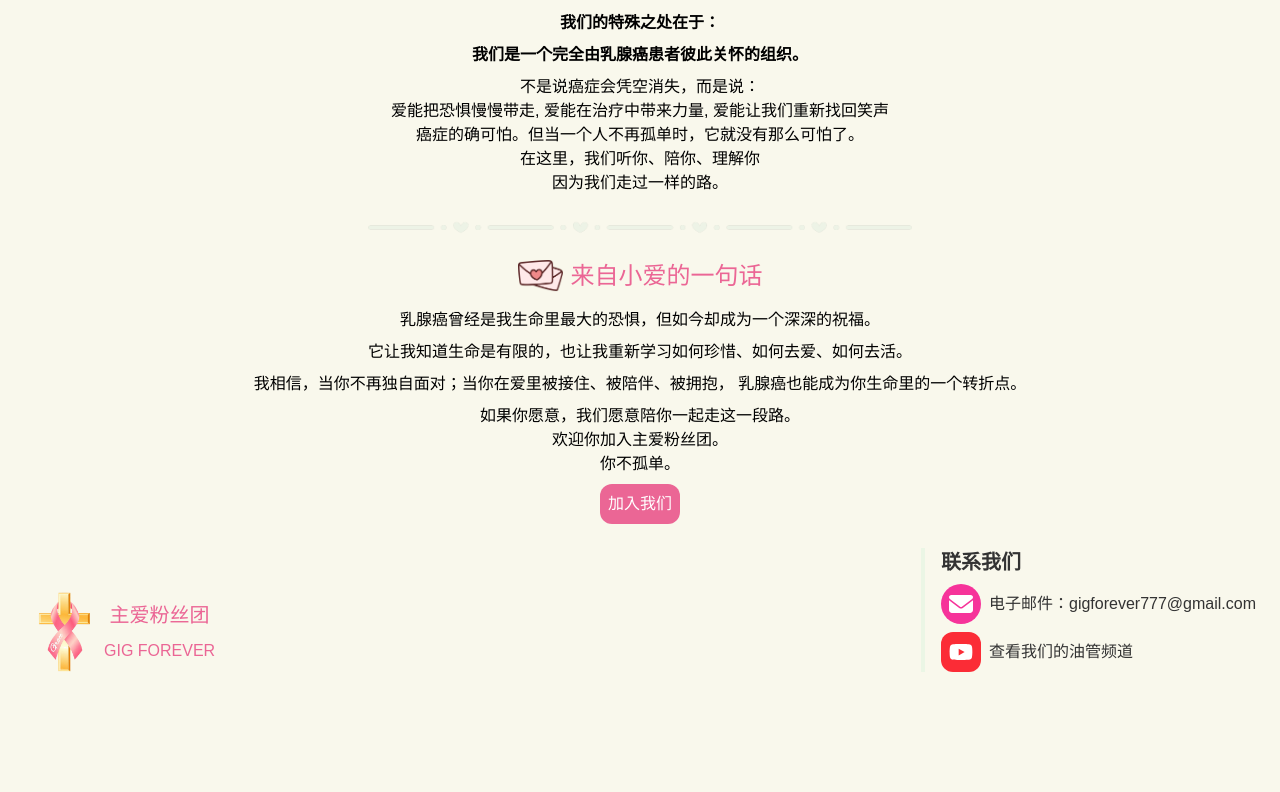
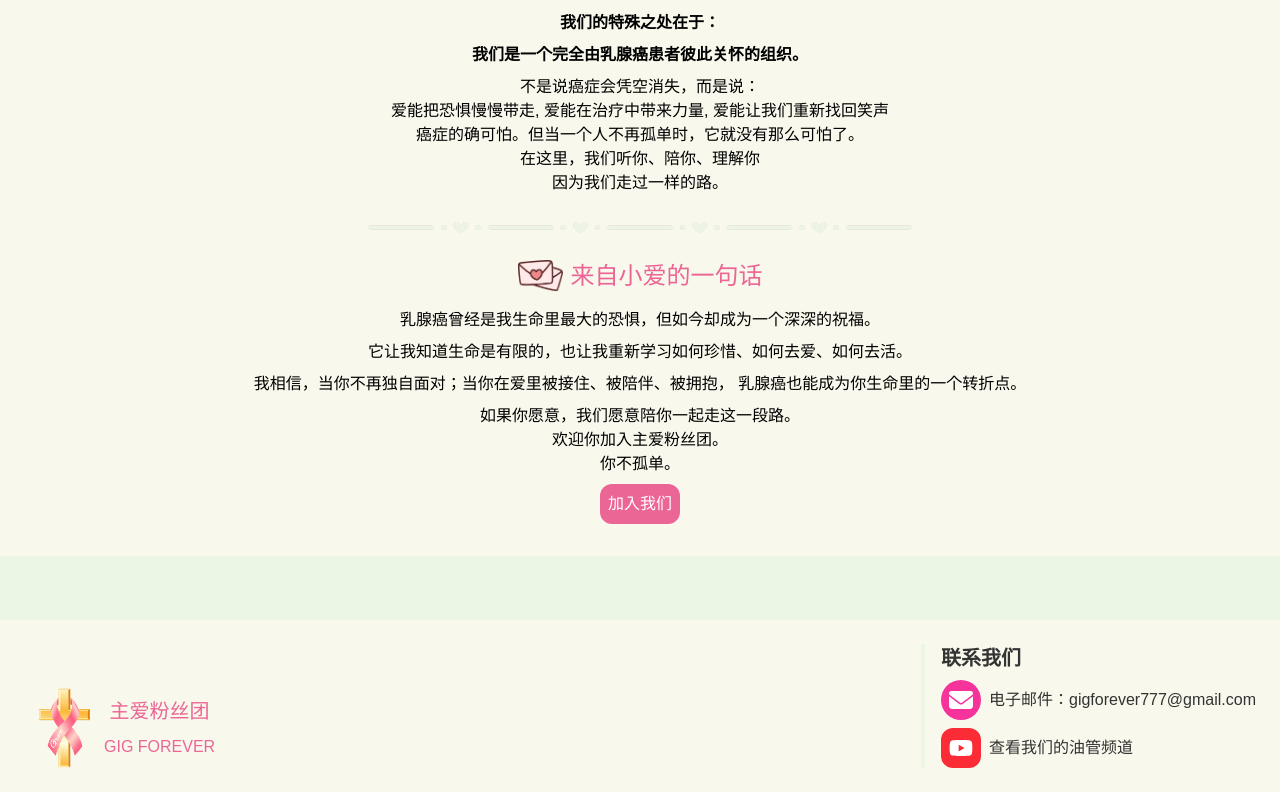
Before and after one commit to notrealn/bc2, a Next.js app: page /about/first in a window 1280 px wide. Shown: the part 382-1174 px from the top of the page. Before the commit the page ends 1078 px from the top, so only its background shows below. Built offline with nearby package versions, Linux system fonts and the light colour scheme.

Commit message:
change packagejson and footer

```diff
--- a/app/about/first/page.tsx
+++ b/app/about/first/page.tsx
@@ -3,8 +3,8 @@ import Image from 'next/image'
 
 export default function Page() {
   return (
-    <div className="flex flex-col text-center items-center gap-2">
-      <h1 className="text-2xl text-primary p-8 pb-2 flex m-auto gap-2">
+    <div className="flex flex-col text-center items-center gap-2 p-8">
+      <h1 className="text-2xl text-primary pb-2 flex m-auto gap-2">
         <Image src="/about/flower.webp" alt="flower" width={32} height={33} />
         关于主爱粉丝团｜给第一次来到这里的你
       </h1>
--- a/app/patients/creations/page.tsx
+++ b/app/patients/creations/page.tsx
@@ -1,4 +1,5 @@
 import Image from 'next/image'
+import Link from 'next/link'
 
 export default function Page() {
   return (
@@ -56,9 +57,9 @@ function TCard({
       <div className="flex flex-col gap-2">
         <h1 className="text-primary font-semibold">{title}</h1>
         <div className="font-semibold">{body}</div>
-        <a href={href} className="underline">
+        <Link href={href} className="underline">
           阅读全文
-        </a>
+        </Link>
       </div>
     </div>
   )
--- a/components/footer.tsx
+++ b/components/footer.tsx
@@ -1,8 +1,18 @@
+'use client'
+
 import Image from 'next/image'
+import Link from 'next/link'
+import { usePathname } from 'next/navigation'
 
 export function Footer() {
   return (
-    <footer className="bg-surface text-on-surface p-4 flex flex-row flex-wrap gap-4 justify-between m-2 relative">
+    <footer>
+      {usePathname() != '/' ? (
+        <div className="bg-surface-container min-h-16"></div>
+      ) : (
+        ''
+      )}
+      <div className="bg-surface text-on-surface p-4 flex flex-row flex-wrap gap-4 justify-between m-2 relative">
         <div className="mt-auto text-center">
           <div className="flex flex-row flex-initial">
             <Image
@@ -38,7 +48,7 @@ export function Footer() {
             <div className="m-auto ml-0">电子邮件：gigforever777@gmail.com</div>
           </div>
           <div className="flex flex-row gap-2">
-          <a
+            <Link
               href="https://www.youtube.com/@gigforever777"
               className="bg-red-500 p-2 rounded-xl"
             >
@@ -54,8 +64,9 @@ export function Footer() {
                   d="M549.7 124.1c-6.3-23.7-24.8-42.3-48.3-48.6C458.8 64 288 64 288 64S117.2 64 74.6 75.5c-23.5 6.3-42 24.9-48.3 48.6-11.4 42.9-11.4 132.3-11.4 132.3s0 89.4 11.4 132.3c6.3 23.7 24.8 41.5 48.3 47.8C117.2 448 288 448 288 448s170.8 0 213.4-11.5c23.5-6.3 42-24.2 48.3-47.8 11.4-42.9 11.4-132.3 11.4-132.3s0-89.4-11.4-132.3zm-317.5 213.5V175.2l142.7 81.2-142.7 81.2z"
                 />
               </svg>
-          </a>
+            </Link>
             <div className="m-auto ml-0">查看我们的油管频道</div>
+          </div>
         </div>
       </div>
     </footer>
--- a/components/joinButton.tsx
+++ b/components/joinButton.tsx
@@ -1,10 +1,12 @@
+import Link from 'next/link'
+
 export function JoinButton() {
   return (
-    <a
+    <Link
       className="bg-primary text-on-primary p-2 rounded-xl text-center"
       href="/contact-us"
     >
       加入我们
-    </a>
+    </Link>
   )
 }
--- a/components/navbar.tsx
+++ b/components/navbar.tsx
@@ -1,6 +1,7 @@
 'use client'
 
 import Image from 'next/image'
+import Link from 'next/link'
 import { usePathname } from 'next/navigation'
 
 export function NavBar() {
@@ -130,9 +131,9 @@ function DropDown({
 
       <div className="z-10 hidden absolute group-hover:flex flex-col bg-surface-container-lowest text-on-surface-container text-center rounded-xl w-max p-2 gap-2 mt-1">
         {options.map(({ text, href }, i) => (
-          <a href={href} key={i}>
+          <Link href={href} key={i}>
             {text}
-          </a>
+          </Link>
         ))}
       </div>
     </div>
@@ -143,18 +144,18 @@ function PageLink({ text, href }: { text: string; href: string }) {
   const path = usePathname()
 
   return (
-    <a
+    <Link
       className={`text-xl ${(href === '/' && path == href) || (href !== '/' && path.startsWith(href)) ? 'text-primary' : ''}`}
       href={href}
     >
       {text}
-    </a>
+    </Link>
   )
 }
 
 function SupportUs() {
   return (
-    <a
+    <Link
       href="https://www.cchcla.org/donation/gigforever/"
       className="flex flex-row items-center rounded-3xl bg-primary text-on-primary shadow-lg w-fit"
     >
@@ -166,6 +167,6 @@ function SupportUs() {
         width={48}
         height={48}
       />
-    </a>
+    </Link>
   )
 }
--- a/package.json
+++ b/package.json
@@ -4,8 +4,10 @@
   "private": true,
   "scripts": {
     "dev": "next dev --turbopack",
-    "build": "docker build -t bc2 .",
-    "start": "docker run -p 8080:8080 bc2",
+    "build": "pnpm next-build",
+    "start": "PORT=8080 pnpm next-standalone",
+    "docker-build": "docker build -t bc2 .",
+    "docker-start": "docker run -p 8080:8080 bc2",
     "next-build": "next build",
     "next-start": "next start",
     "next-standalone": "node .next/standalone/server.js",
```
Lines whose indentation alone changed are shown as unchanged.
